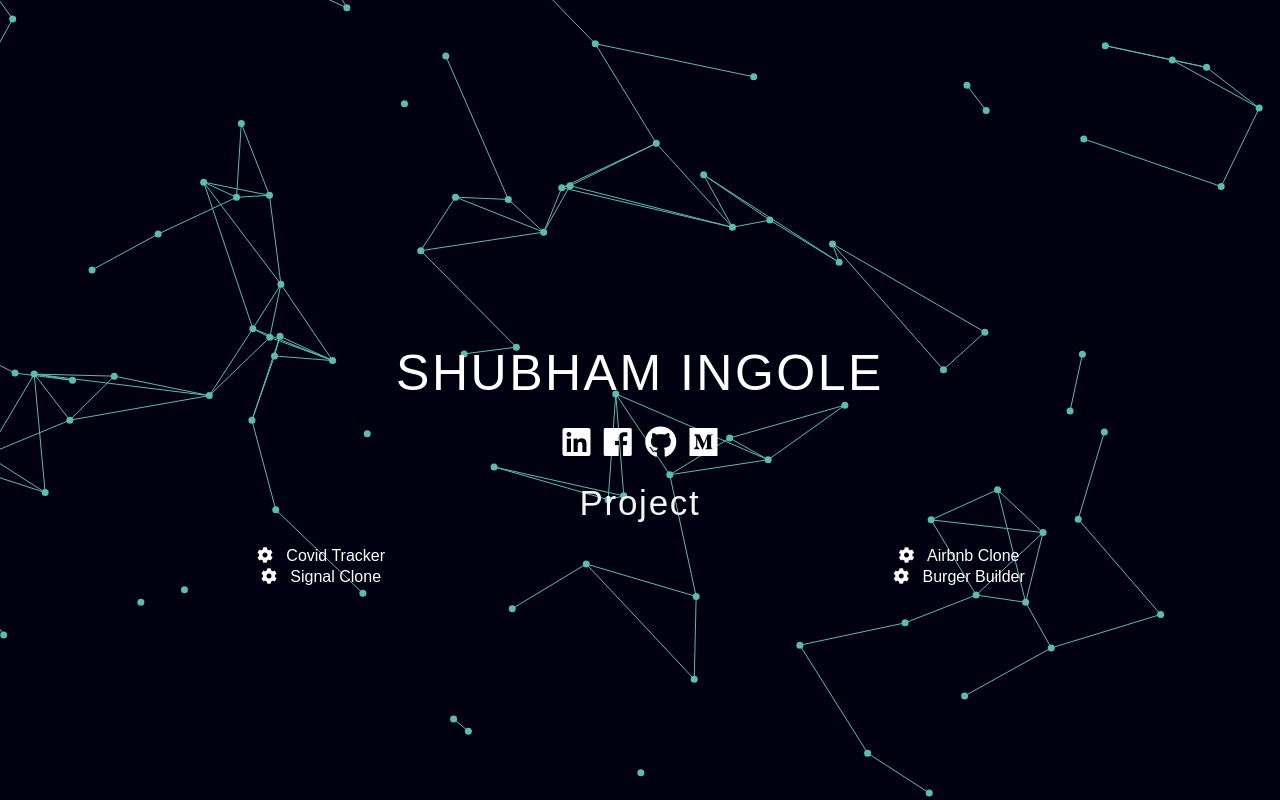
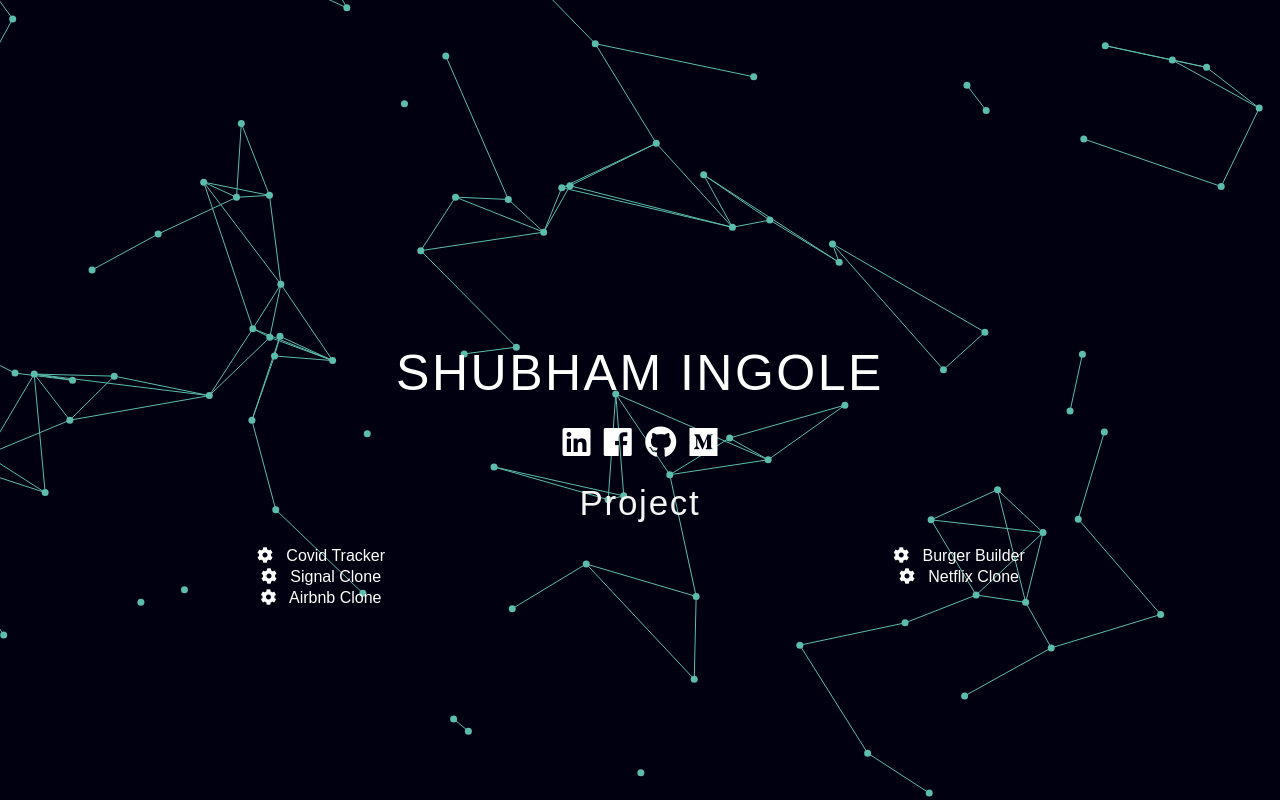
Before and after one commit to shubhamneop/shubhamneop.github.io, a plain HTML site: page index.html in a window 1280 px wide. Drawn offline with Linux system fonts and the light colour scheme.

Commit message:
netflix link

```diff
--- a/index.html
+++ b/index.html
@@ -98,6 +98,14 @@
                 ><i class="fa fa-cog"></i> &nbsp; Burger Builder</a
               >
             </li>
+            <li>
+              <a
+                href="https://netflix-build-1520a.web.app/"
+                style="color: white; text-decoration: none"
+                target="__blank"
+                ><i class="fa fa-cog"></i> &nbsp; Netflix Clone</a
+              >
+            </li>
           </ul>
         </div>
       </div>
```
